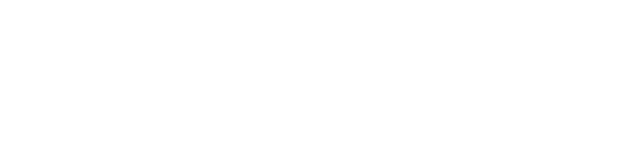
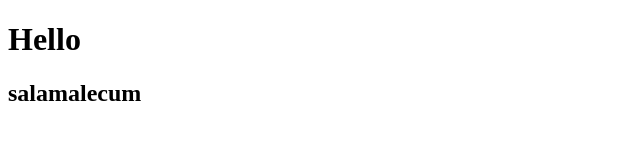
Before and after one commit to bart115/teste_1, a plain HTML site: page index.html in a window 1280 px wide. Shown: the whole page, without its empty margins (0-640 px from the left). Drawn offline with Linux system fonts and the light colour scheme.

Commit message:
adicionei informação index.html

```diff
--- a/index.html
+++ b/index.html
@@ -6,6 +6,7 @@
     <title>Document</title>
 </head>
 <body>
-
+     <h1>Hello</h1>
+    <h2>salamalecum</h2>
 </body>
 </html>
```
